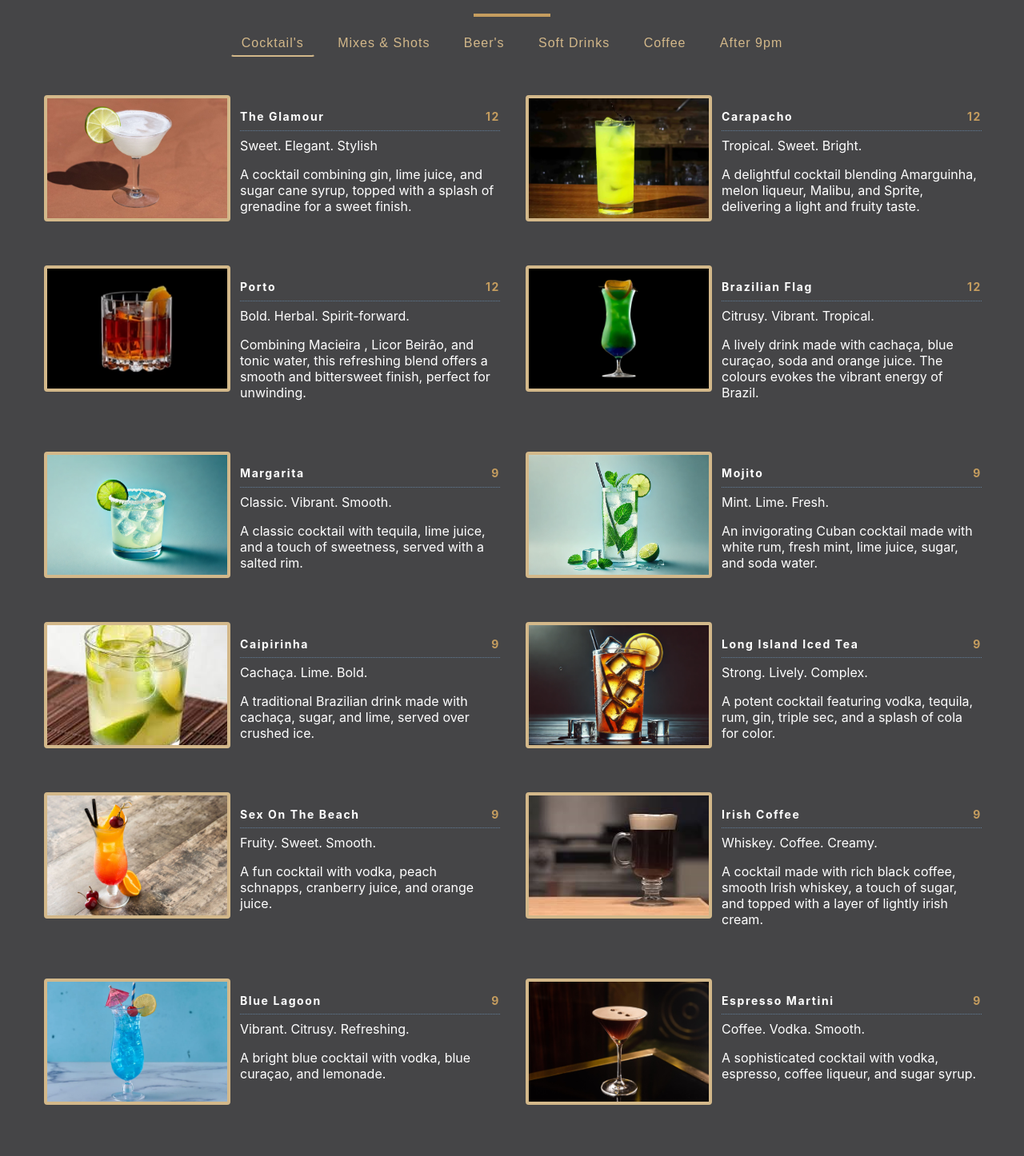
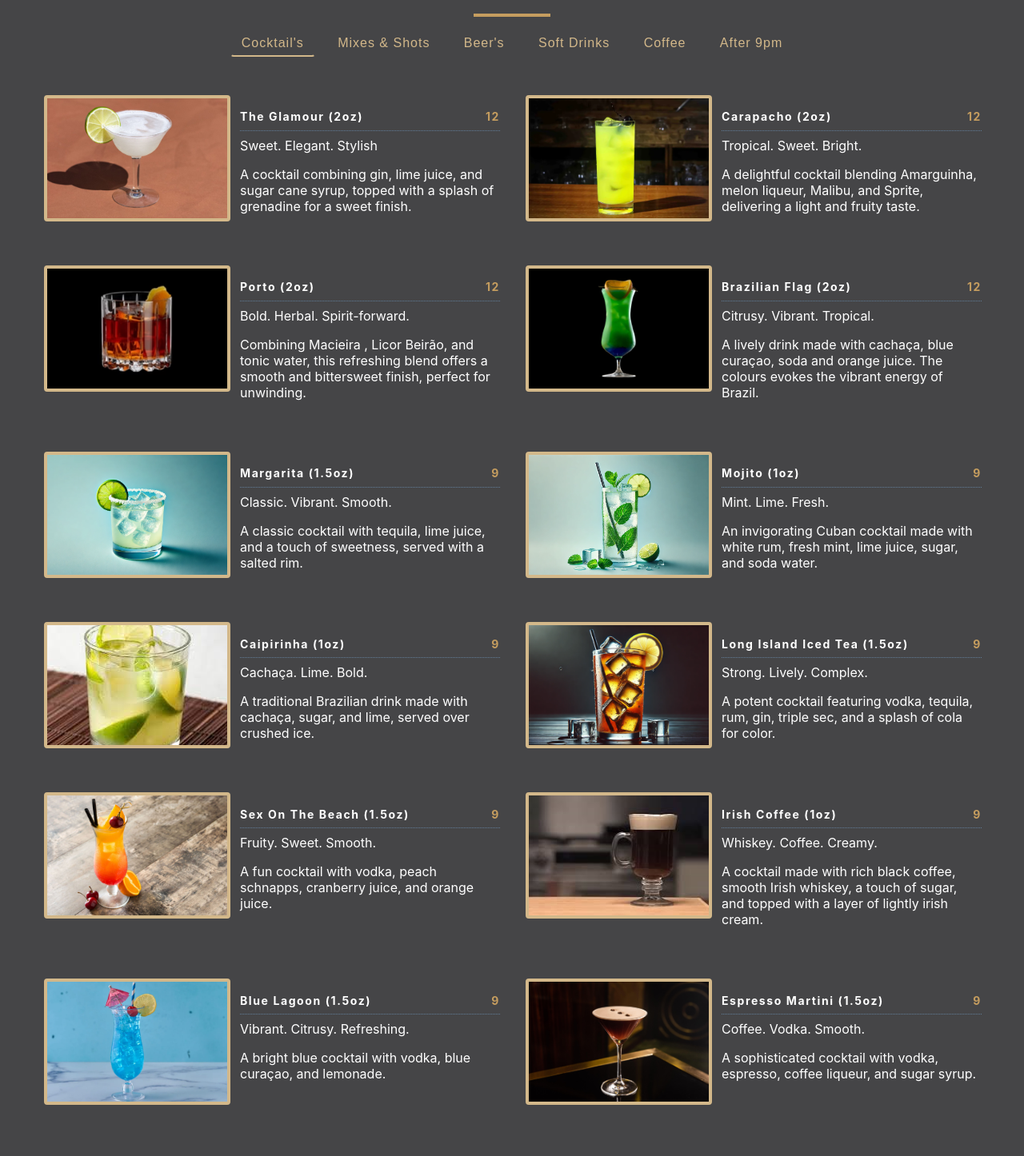
Before and after one commit to lipecayres/restaurant-table-menu, a React (Create React App) app: page / in a window 1280 px wide. Shown: the part 426-1872 px from the top of the page at 80% size. Built offline with nearby package versions, Linux system fonts and the light colour scheme.

Commit message:
data[info upadte]: added "ounces" amount to product title.

```diff
--- a/src/data.js
+++ b/src/data.js
@@ -7,7 +7,7 @@ const menu = [
 
   {
     id: 101,
-    title: "The Glamour",
+    title: "The Glamour (2oz)",
     category: "cocktail's",
     price: 12,
     img: "./images/cocktails/the-glamour.jpg",
@@ -16,7 +16,7 @@ const menu = [
   },
   {
     id: 102,
-    title: "Carapacho",
+    title: "Carapacho (2oz)",
     category: "cocktail's",
     price: 12,
     img: "./images/cocktails/carapacho.png",
@@ -25,7 +25,7 @@ const menu = [
   },
   {
     id: 103,
-    title: "Porto",
+    title: "Porto (2oz)",
     category: "cocktail's",
     price: 12,
     img: "./images/cocktails/porto.png",
@@ -34,7 +34,7 @@ const menu = [
   },
   {
     id: 104,
-    title: "Brazilian Flag",
+    title: "Brazilian Flag (2oz)",
     category: "cocktail's",
     price: 12,
     img: "./images/cocktails/brazilian-flag.png",
@@ -46,7 +46,7 @@ const menu = [
 
   {
     id: 105,
-    title: "Margarita",
+    title: "Margarita (1.5oz)",
     category: "cocktail's",
     price: 9,
     img: "./images/cocktails/margarita.png",
@@ -56,7 +56,7 @@ const menu = [
   },
   {
     id: 106,
-    title: "Mojito",
+    title: "Mojito (1oz)",
     category: "cocktail's",
     price: 9,
     img: "./images/cocktails/mojito.png",
@@ -66,7 +66,7 @@ const menu = [
   },
   {
     id: 107,
-    title: "Caipirinha",
+    title: "Caipirinha (1oz)",
     category: "cocktail's",
     price: 9,
     img: "./images/cocktails/caipirinha.jpeg",
@@ -76,7 +76,7 @@ const menu = [
   },
   {
     id: 108,
-    title: "Long Island Iced Tea",
+    title: "Long Island Iced Tea (1.5oz)",
     category: "cocktail's",
     price: 9,
     img: "./images/cocktails/long-island.png",
@@ -86,7 +86,7 @@ const menu = [
   },
   {
     id: 109,
-    title: "Sex on the Beach",
+    title: "Sex on the Beach (1.5oz)",
     category: "cocktail's",
     price: 9,
     img: "./images/cocktails/sex-on-the-beach.jpeg",
@@ -96,7 +96,7 @@ const menu = [
   },
   {
     id: 110,
-    title: "Irish Coffee",
+    title: "Irish Coffee (1oz)",
     category: "cocktail's",
     price: 9,
     img: "./images/cocktails/irish-coffee.jpeg",
@@ -106,7 +106,7 @@ const menu = [
   },
   {
     id: 111,
-    title: "Blue Lagoon",
+    title: "Blue Lagoon (1.5oz)",
     category: "cocktail's",
     price: 9,
     img: "./images/cocktails/blue-lagoon.png",
@@ -115,7 +115,7 @@ const menu = [
   },
   {
     id: 112,
-    title: "Espresso Martini",
+    title: "Espresso Martini (1.5oz)",
     category: "cocktail's",
     price: 9,
     img: "./images/cocktails/espresso-martini.jpg",
@@ -130,7 +130,7 @@ const menu = [
 
   {
     id: 201,
-    title: "Gin and Tonic",
+    title: "Gin and Tonic (1oz)",
     category: "Mixes & Shots",
     price: 8,
     img: "./images/mixed-drinks/gin-tonic.jpg",
@@ -140,7 +140,7 @@ const menu = [
   },
   {
     id: 202,
-    title: "Rum and Coke",
+    title: "Rum and Coke (1oz)",
     category: "Mixes & Shots",
     price: 8,
     img: "./images/mixed-drinks/rum-coke.png",
@@ -150,7 +150,7 @@ const menu = [
   },
   {
     id: 203,
-    title: "Vodka and Soda",
+    title: "Vodka and Soda (1oz)",
     category: "Mixes & Shots",
     price: 8,
     img: "./images/mixed-drinks/vodka-soda.png",
@@ -160,7 +160,7 @@ const menu = [
   },
   {
     id: 204,
-    title: "Malibu and RedBull",
+    title: "Malibu and RedBull (1oz)",
     category: "Mixes & Shots",
     price: 9,
     img: "./images/mixed-drinks/malibu-redbull.jpg",
@@ -170,7 +170,7 @@ const menu = [
   },
   {
     id: 205,
-    title: "Mixed Drinks",
+    title: "Mixed Drinks (1oz)",
     category: "Mixes & Shots",
     price: "8 ~ 9",
     img: "./images/mixed-drinks/mixed-drinks.png",
@@ -180,7 +180,7 @@ const menu = [
   },
   {
     id: 206,
-    title: "Premium Mixed Drinks",
+    title: "Premium Mixed Drinks (1oz)",
     category: "Mixes & Shots",
     price: "9 ~ 11",
     img: "./images/mixed-drinks/premium-mixed-drinks.png",
@@ -190,7 +190,7 @@ const menu = [
   },
   {
     id: 207,
-    title: "Shots",
+    title: "Shots (1oz)",
     category: "Mixes & Shots",
     price: "7 ~ 9",
     img: "./images/mixed-drinks/shots.jpg",
@@ -200,7 +200,7 @@ const menu = [
   },
   {
     id: 208,
-    title: "Premium Shots",
+    title: "Premium Shots (1oz)",
     category: "Mixes & Shots",
     price: "10 ~ 12",
     img: "./images/mixed-drinks/premium-shots.jpg",
@@ -243,7 +243,7 @@ const menu = [
   },
   {
     id: 304,
-    title: "Pint",
+    title: "Pint - 600mL",
     category: "Beer's",
     price: 6.0,
     img: "./images/beers/pint.png",
@@ -252,7 +252,7 @@ const menu = [
   },
   {
     id: 305,
-    title: "Half-Pint",
+    title: "Half-Pint - 350mL",
     category: "Beer's",
     price: 4.5,
     img: "./images/beers/half-pint.jpg",
@@ -262,7 +262,7 @@ const menu = [
   },
   {
     id: 306,
-    title: "Panache",
+    title: "Panache - 350mL",
     category: "Beer's",
     price: 7.0,
     img: "./images/beers/panache.png",
@@ -275,7 +275,7 @@ const menu = [
 
   {
     id: 401,
-    title: "Water",
+    title: "Water - 200mL",
     category: "Soft Drinks",
     price: 2.0,
     img: "./images/soft-drinks/agua-luso.png",
@@ -284,7 +284,7 @@ const menu = [
   },
   {
     id: 402,
-    title: "Juice",
+    title: "Juice - 355mL",
     category: "Soft Drinks",
     price: 2.5,
     img: "./images/soft-drinks/juice.png",
@@ -293,7 +293,7 @@ const menu = [
   },
   {
     id: 403,
-    title: "Sparkling Water",
+    title: "Sparkling Water - 200mL",
     category: "Soft Drinks",
     price: 2.5,
     img: "./images/soft-drinks/sparkling-water.png",
@@ -302,7 +302,7 @@ const menu = [
   },
   {
     id: 404,
-    title: "Pop Can",
+    title: "Pop Can - 355mL",
     category: "Soft Drinks",
     price: 6.0,
     img: "./images/soft-drinks/pop.jpg",
@@ -311,7 +311,7 @@ const menu = [
   },
   {
     id: 405,
-    title: "RedBull",
+    title: "RedBull - 250mL",
     category: "Soft Drinks",
     price: 6.0,
     img: "./images/soft-drinks/redbull.jpg",
@@ -333,7 +333,7 @@ const menu = [
   },
   {
     id: 502,
-    title: "Espresso + Cheirinho",
+    title: "Espresso + Cheirinho (0.25oz)",
     category: "Coffee",
     price: 2.5,
     img: "./images/coffee/coffee-cheirinho.png",
```
